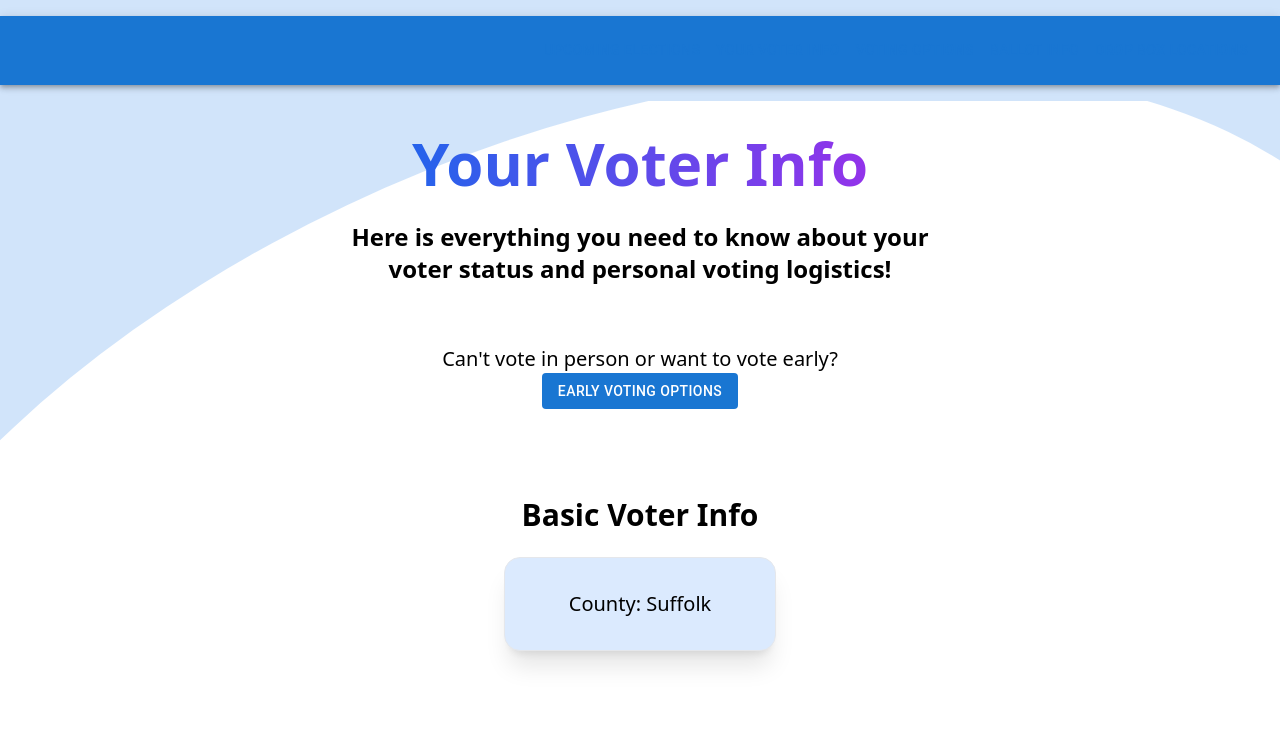
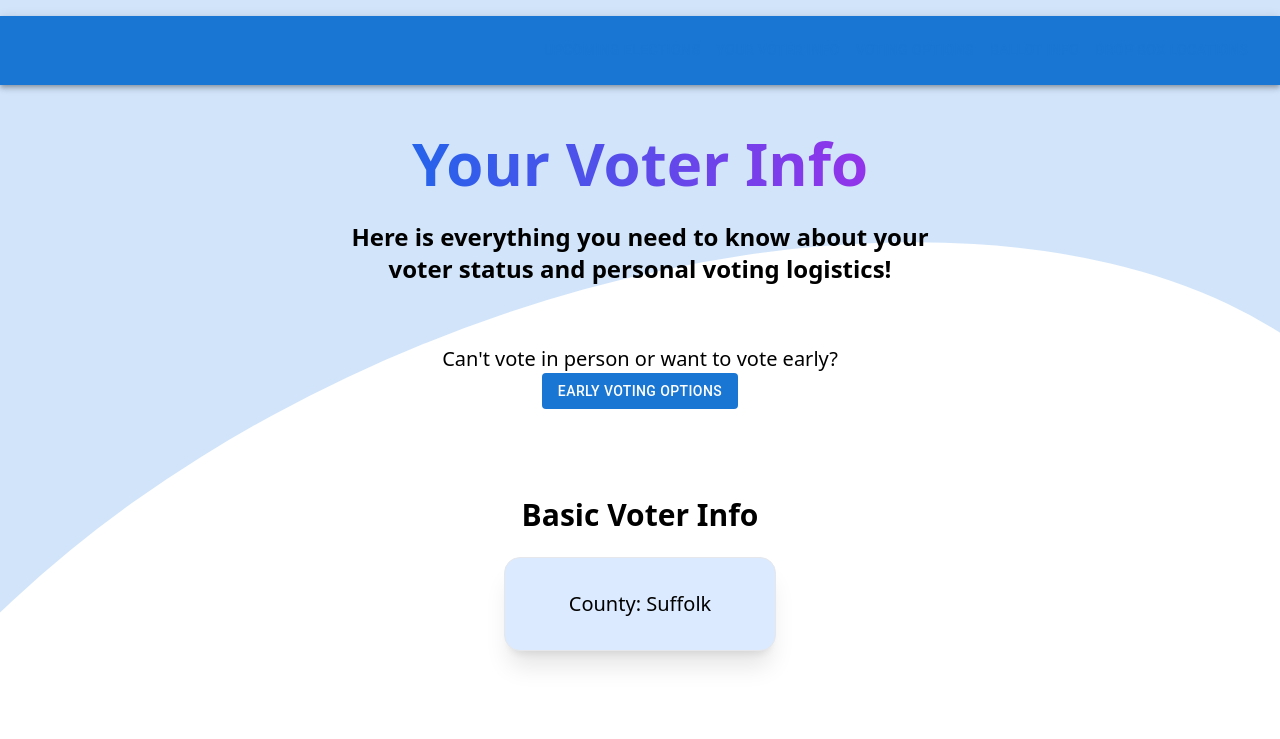
Before and after one commit to BU-Spark/pitne-voter-app, a Next.js app in the folder client/: page /voterInfo in a window 1280 px wide. Shown: the top 739 px of the page. Built offline with nearby package versions, Linux system fonts and the light colour scheme.

Commit message:
Fixed the oval background

```diff
--- a/client/src/app/globals.css
+++ b/client/src/app/globals.css
@@ -45,7 +45,7 @@ body {
   position: absolute;
   top: 50%;
   left: 40%;
-  transform: translate(-40%, -60%) rotate(68deg);
+  transform: translate(-40%, -50%) rotate(68deg);
   width: 800%;
   max-width: 1000px;
   height: 122%;
--- a/client/src/pages/ballotInfo/index.tsx
+++ b/client/src/pages/ballotInfo/index.tsx
@@ -23,7 +23,6 @@ export default function BallotInfo() {
 
 
     return (
-
         <div>
             <div className="bg-oval-wrapper flex flex-col justify-center">
                 {/* Header */}
```
